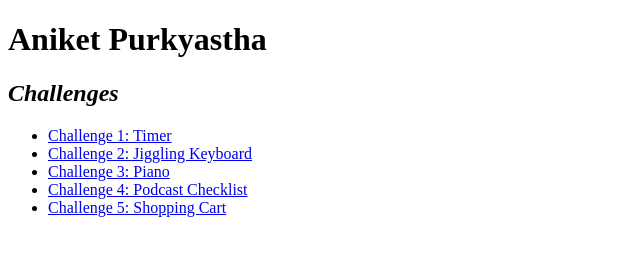
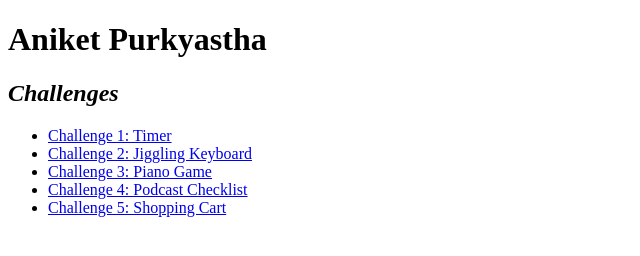
Before and after one commit to Aniket310101/CAW-BootCamp-Challenges, a website: page index.html in a window 1280 px wide. Shown: the full height of the page, 0-640 px from the left. Drawn offline with Linux system fonts and the light colour scheme.

Commit message:
Modified index.html file

```diff
--- a/index.html
+++ b/index.html
@@ -18,7 +18,7 @@
                     >Challenge 2: Jiggling Keyboard</a
                 >
             </li>
-            <li><a href="Challenge3/index.html">Challenge 3: Piano</a></li>
+            <li><a href="Challenge3/index.html">Challenge 3: Piano Game</a></li>
             <li>
                 <a href="Challenge5/index.html"
                     >Challenge 4: Podcast Checklist</a
```
